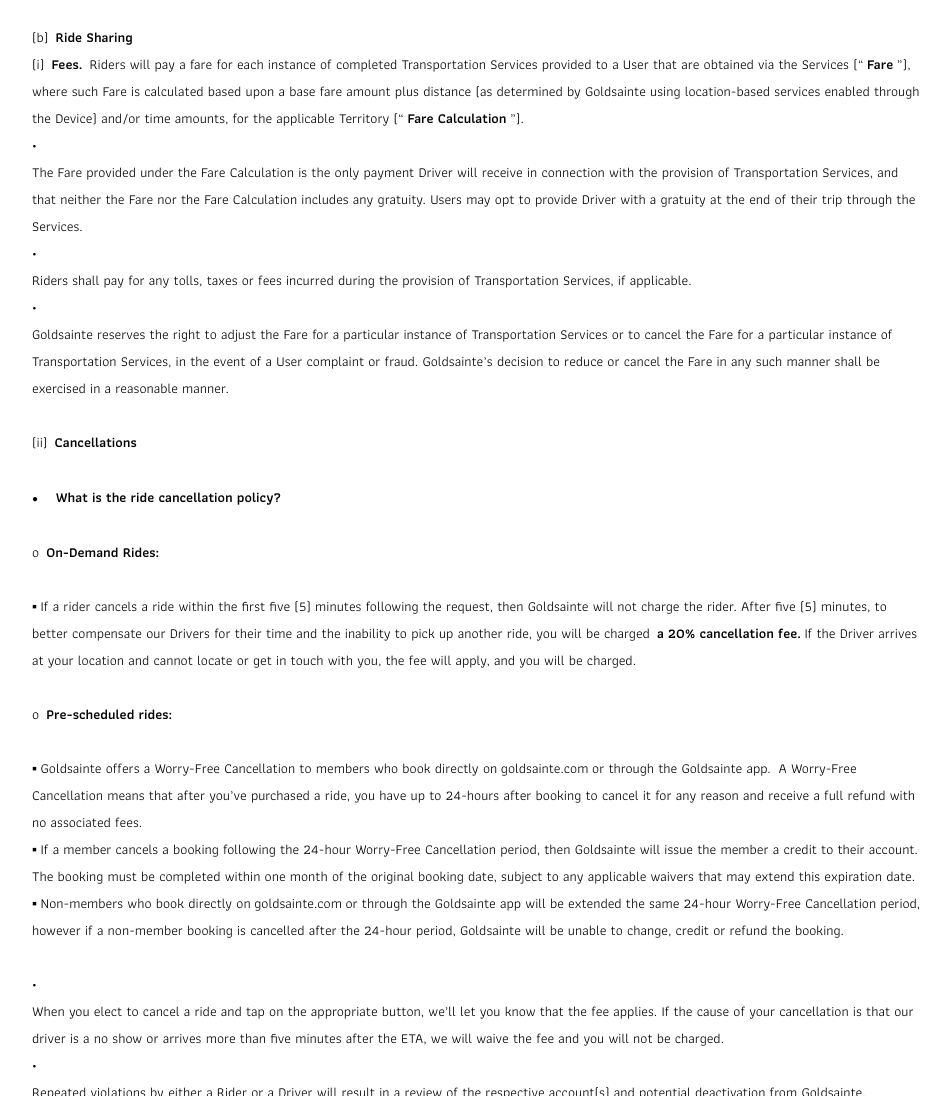
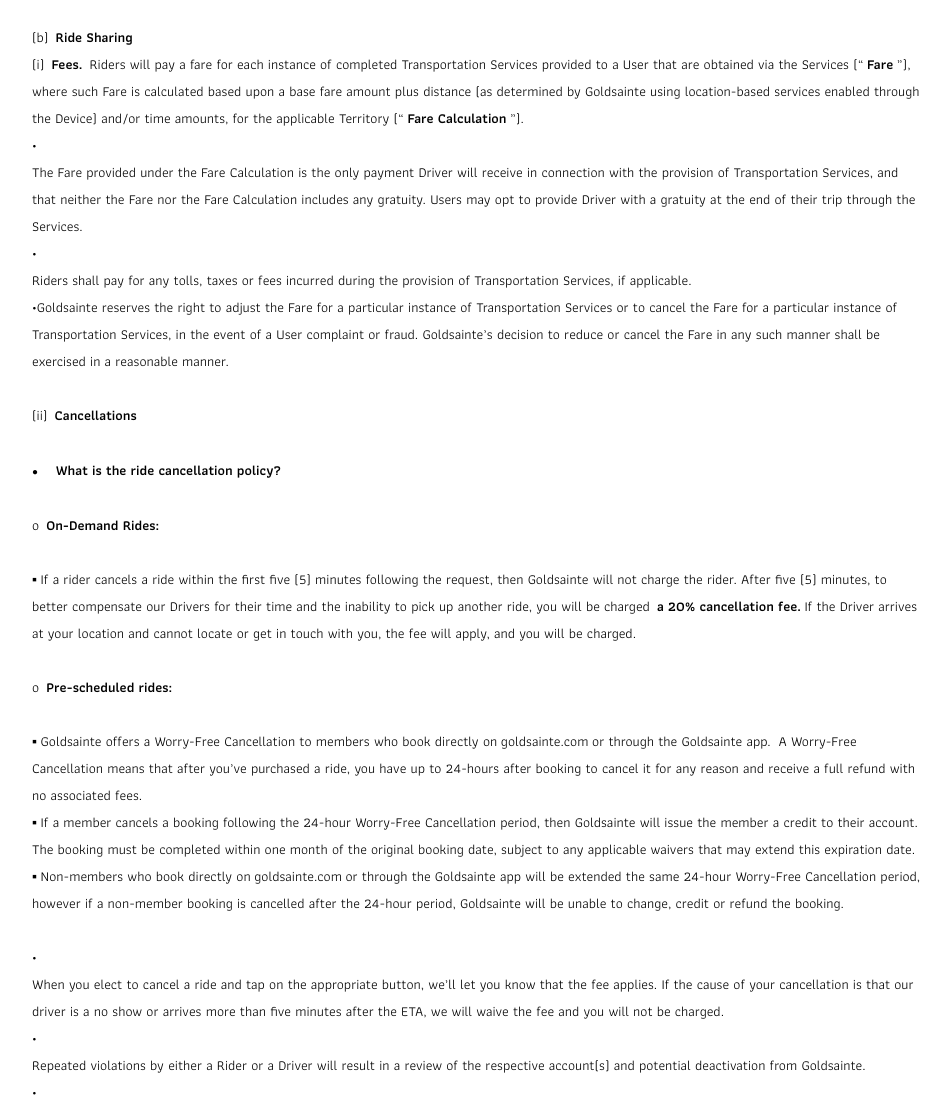
Before and after one commit to DesignGoldsainte/goldsainte43, a plain HTML site: page terms-and-conditions.html in a window 1280 px wide. Shown: the part 6029-7125 px from the top of the page, without its empty margins (162-1112 px from the left). Drawn offline with Linux system fonts and the light colour scheme; a web font is replaced by a local one.

Commit message:
terms line1135 test

```diff
--- a/terms-and-conditions.html
+++ b/terms-and-conditions.html
@@ -1126,13 +1126,13 @@
             </p>
             <p class="these-terms-are-important-and">
               <span class="provide-a-brief-written-descr">
-                <span class="these-terms-and">•</span>
-              </span>
-            </p>
-            <p class="these-terms-are-important-and">
-              <span class="provide-a-brief-written-descr">
-                <span class="these-terms-and"
-                  >Goldsainte reserves the right to adjust the Fare for a
+                <span class="these-terms-and"></span>
+              </span>
+            </p>
+            <p class="these-terms-are-important-and">
+              <span class="provide-a-brief-written-descr">
+                <span class="these-terms-and"
+                  >•Goldsainte reserves the right to adjust the Fare for a
                   particular instance of Transportation Services or to cancel
                   the Fare for a particular instance of Transportation Services,
                   in the event of a User complaint or fraud. Goldsainte’s
```
